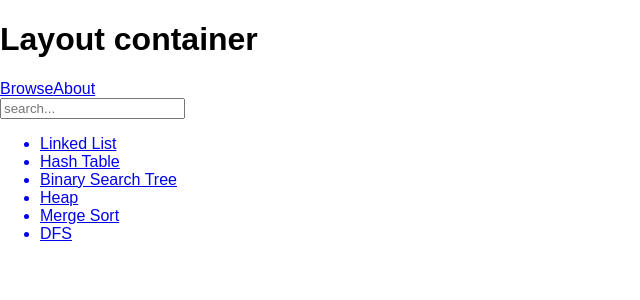
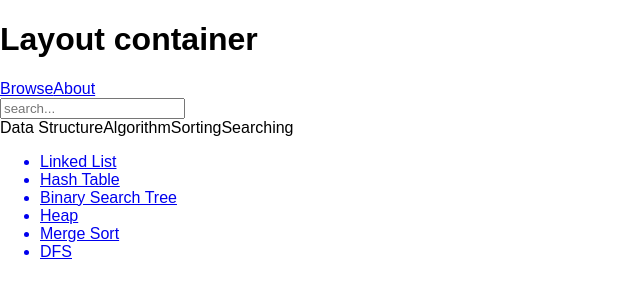
Before and after one commit to sim8/js-algorithms, a React (Create React App) app: page /browse in a window 1280 px wide. Shown: the top 300 px of the page, without its empty margins (0-640 px from the left). Built offline with nearby package versions, Linux system fonts and the light colour scheme; what flux would draw is missing.

Commit message:
Started implementation of tags

```diff
--- a/src/actions/FilterActions.js
+++ b/src/actions/FilterActions.js
@@ -6,3 +6,10 @@ export function setSearchString(text) {
     text
   })
 }
+
+export function toggleTag(tagWord) {
+  dispatcher.dispatch({
+    type: 'TOGGLE_TAG',
+    tagWord
+  })
+}
--- a/src/components/Filters.js
+++ b/src/components/Filters.js
@@ -1,8 +1,16 @@
 import React from 'react';
 import * as FilterActions from './../actions/FilterActions';
+import AlgorithmStore from './../stores/AlgorithmStore';
+import Tag from './Tag';
+
+
 export default class Filters extends React.Component {
+
   constructor(props) {
     super(props);
+    this.state = {
+      tags: AlgorithmStore.getTags()
+    };
   }
 
   setSearch(event) {
@@ -13,6 +21,11 @@ export default class Filters extends React.Component {
     return (
       <div className="filters">
         <input type="text" onChange={this.setSearch} placeholder="search..." />
+        <div className="tags">
+          {this.state.tags.map(tag =>
+            <Tag key={tag.tagWord} tag={tag}></Tag>
+          )}
+        </div>
       </div>
     );
   }
--- /dev/null
+++ b/src/components/Tag.js
@@ -0,0 +1,16 @@
+import React from 'react';
+import * as FilterActions from './../actions/FilterActions';
+
+
+export default class Tag extends React.Component {
+
+  toggleTag = () => {
+    FilterActions.toggleTag(this.props.tag.tagWord);
+  }
+
+  render() {
+    return (
+      <span onClick={this.toggleTag}>{this.props.tag.tagWord}</span>
+    )
+  }
+}
--- a/src/stores/AlgorithmStore.js
+++ b/src/stores/AlgorithmStore.js
@@ -6,18 +6,35 @@ class AlgorithmStore extends EventEmitter {
   constructor() {
     super();
     this.algorithms = libraryConfig;
-    this.tags = libraryConfig.map(a => a.tags);
     this.searchString = '';
+    this.tags = [];
+    let tagWords = new Set([].concat.apply([], libraryConfig.map(a => a.tags)));
+    for (let tagWord of tagWords) {
+      this.tags.push({
+        tagWord,
+        isActive: false
+      });
+    }
   }
 
   getAll() {
     return this.algorithms;
   }
 
+  getTags() {
+    return this.tags;
+  }
+
   getFiltered() {
     return this.algorithms.filter(a => {
       return a.name.includes(this.searchString);
     })
+  }
+
+  toggleTag(tagWord) {
+    let tag = this.tags.find(t => t.tagWord === tagWord);
+    tag.isActive = !tag.isActive;
+    this.emit('change');
   }
 
   setSearchString(text) {
@@ -27,14 +44,18 @@ class AlgorithmStore extends EventEmitter {
 
   handleActions(action) {
     switch(action.type) {
-      case 'SET_SEARCHSTRING': {
+      case 'SET_SEARCHSTRING':
         this.setSearchString(action.text);
-      }
+        break;
+      case 'TOGGLE_TAG':
+        this.toggleTag(action.tag);
+        break;
     }
   }
 }
 
 const algorithmStore = new AlgorithmStore();
 dispatcher.register(algorithmStore.handleActions.bind(algorithmStore));
+window.ttt = algorithmStore.tags;
 
 export default algorithmStore;
```
